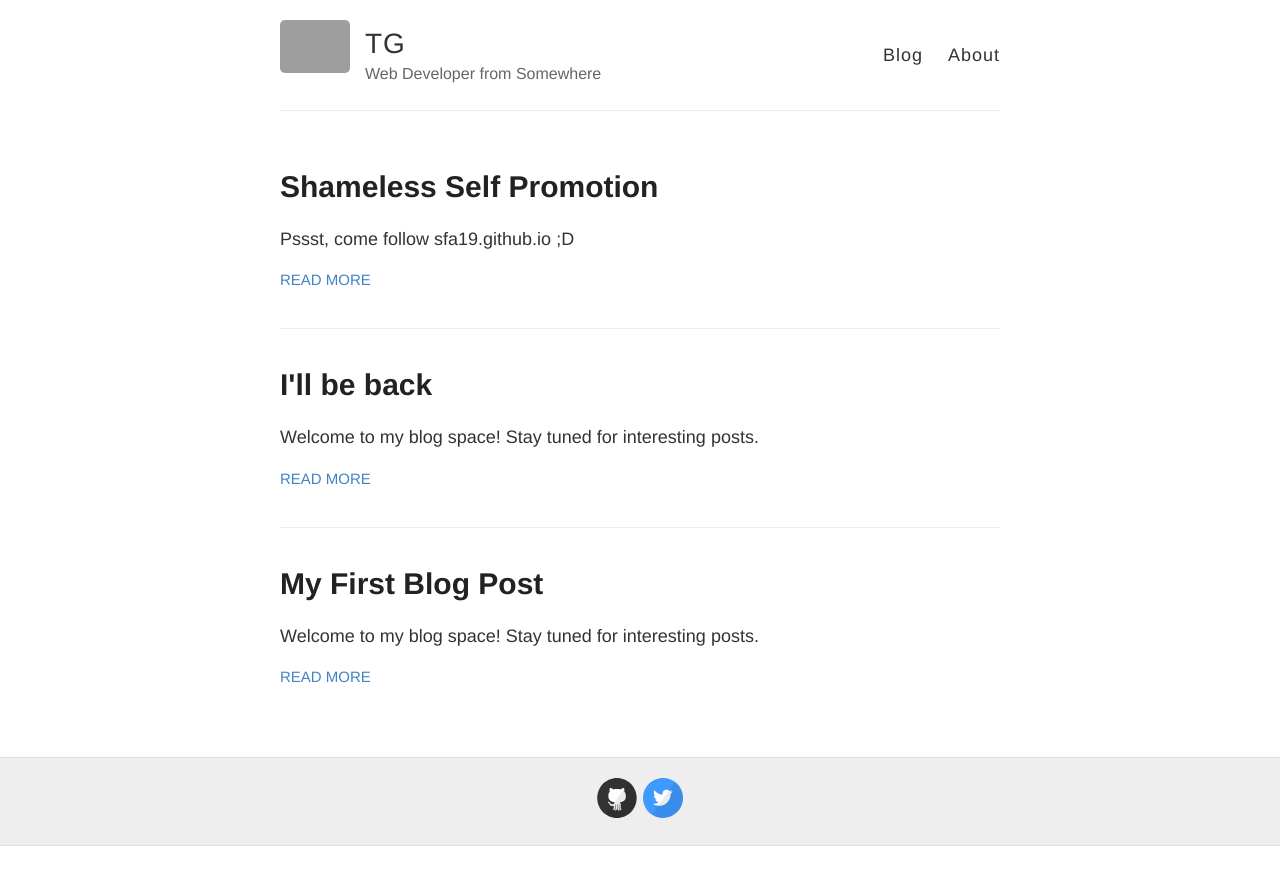
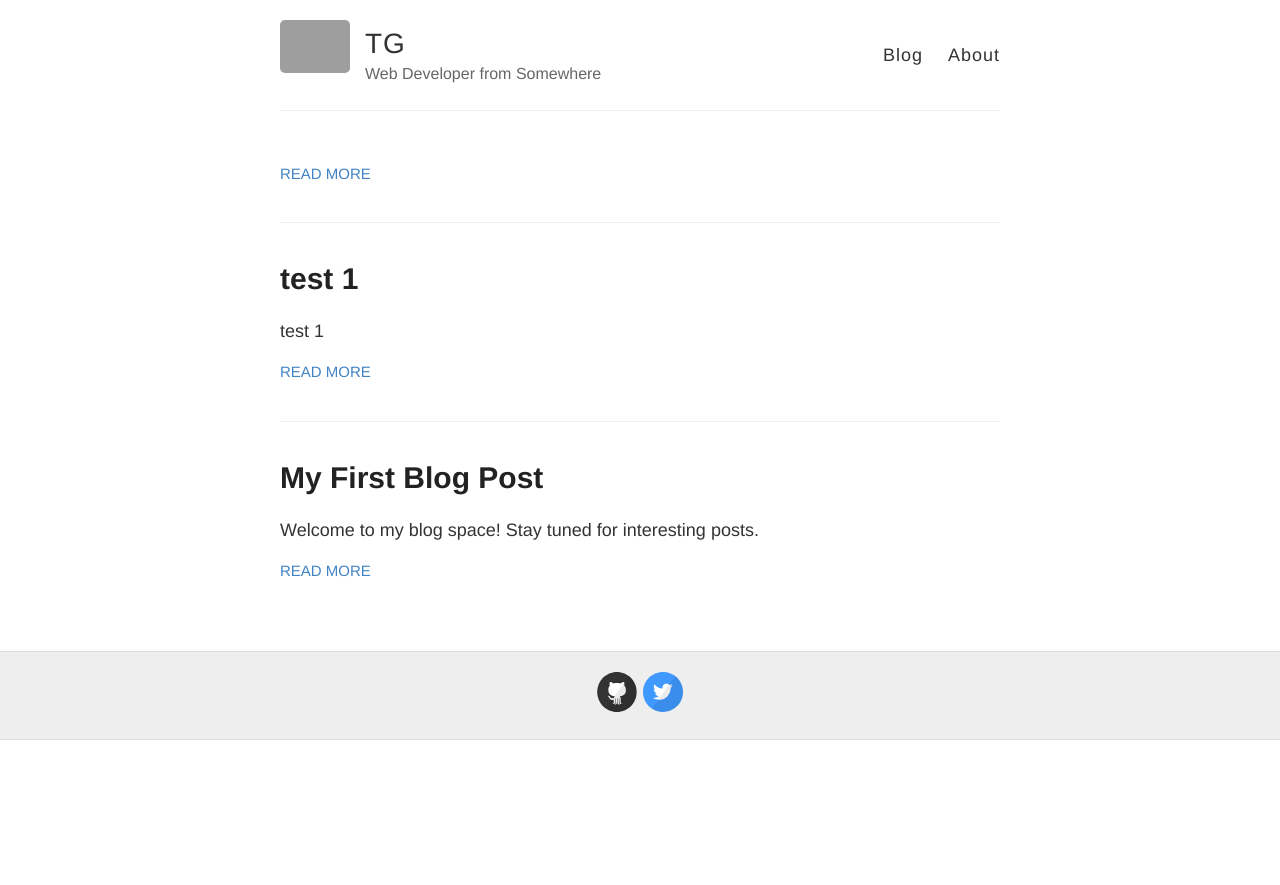
Before and after one commit to tgurdal/tgurdal.github.io, a Jekyll site: the page built from index.html, in a window 1280 px wide. Shown: the top 885 px of the page. Built offline with Jekyll 4.4.1, drawn with Linux system fonts in a browser that asks for light colours; grey boxes are pictures that could not be loaded.

Commit message:
Revision

```diff
--- a/_posts/2014-3-3-Hello2.md
+++ b/_posts/2014-3-3-Hello2.md
@@ -1,6 +1,10 @@
 ---
 layout: JC
 
-title: I'll be back
+title: test 1
 ---
-Welcome to my blog space! Stay tuned for interesting posts.
+test 1
+
+Source: wikipedia.org
+
+Disclaimer: These opinions are not my own views
--- a/_posts/2016-02-03-guest-post.md
+++ b/_posts/2016-02-03-guest-post.md
@@ -1,6 +1,10 @@
 ---
 layout: post
-title: Shameless Self Promotion
+test 2
 ---
 
-Pssst, come follow sfa19.github.io ;D
+test 2
+
+Source: wikipedia.org
+
+Disclaimer: These opinions are not my own
```
